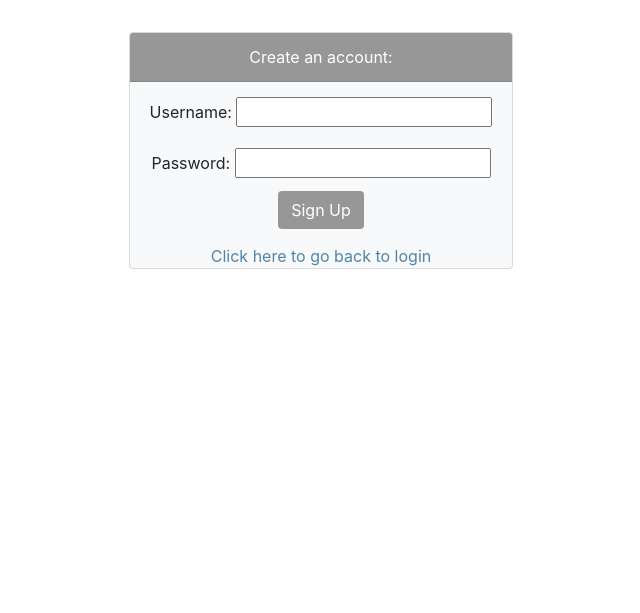
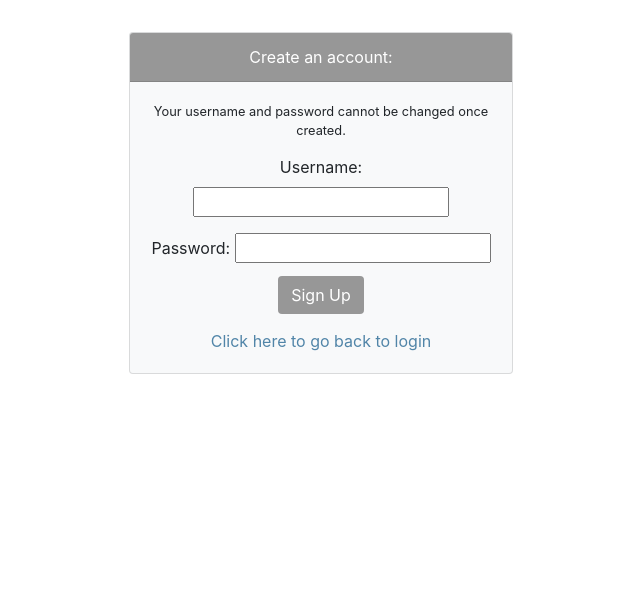
Before and after one commit to naqiaz/whats-changed, a Django app: page /signup/ in a window 1280 px wide. Shown: the part 56-669 px from the top of the page, without its empty margins (319-959 px from the left). Run offline with Django 3.2, Linux system fonts and the light colour scheme; some libraries are stand-ins or nearby versions.

Commit message:
Add message to sign up page, delete old comments

```diff
--- a/changed/templates/changed/home.html
+++ b/changed/templates/changed/home.html
@@ -172,7 +172,6 @@
                                 placesService.getDetails(
                                         { placeId: place },
                                         function (results) {
-                                                // to see all place details in console, uncomment line below
                                                 var d = new Date()
                                                 updateBusiness(results.place_id, results.name, results.formatted_address, results.rating, results.opening_hours.weekday_text[(d.getDay() + 6) % 7])
                                         }
@@ -283,7 +282,6 @@
             </div>
             <div class="col">
                 <!-- card containing business info and review form-->
-                <!--TODO: make card and its contents show up ONLY when we've clicked on a business (shouldn't show up when it's empty)-->
                 <div class="card" id="businessCard" style="margin:2vh">
                     <h5 class="card-header text-center" style="font-weight: bold; color:#5d7fa3"
                         id="name" name="name">
--- a/changed/templates/changed/signup.html
+++ b/changed/templates/changed/signup.html
@@ -1,5 +1,6 @@
 {% extends 'changed/base_html.html' %}
 {% block content %}
+
 <head>
     <title>Sign Up</title>
     <!-- Required meta tags -->
@@ -20,6 +21,8 @@
                 </div>
                 <!-- The signup page will send the POST request to a helper URL called register
                 Register will create a new user and log in to the home page-->
+                <div class="card-body text-center">
+                    <small> Your username and password cannot be changed once created.</small>
                     <form action="{% url 'changed:register'%}" , method="POST" class="text-center"
                         style="margin-top:15px; margin-bottom: 15px;">
                         {% csrf_token %}
@@ -44,6 +47,7 @@
                             login
                         </a>
                     </div>
+                </div>
                 <!-- Optional JavaScript -->
                 <!-- jQuery first, then Popper.js, then Bootstrap JS -->
                 <script src="https://code.jquery.com/jquery-3.2.1.slim.min.js"
```
Lines whose indentation alone changed are shown as unchanged.
